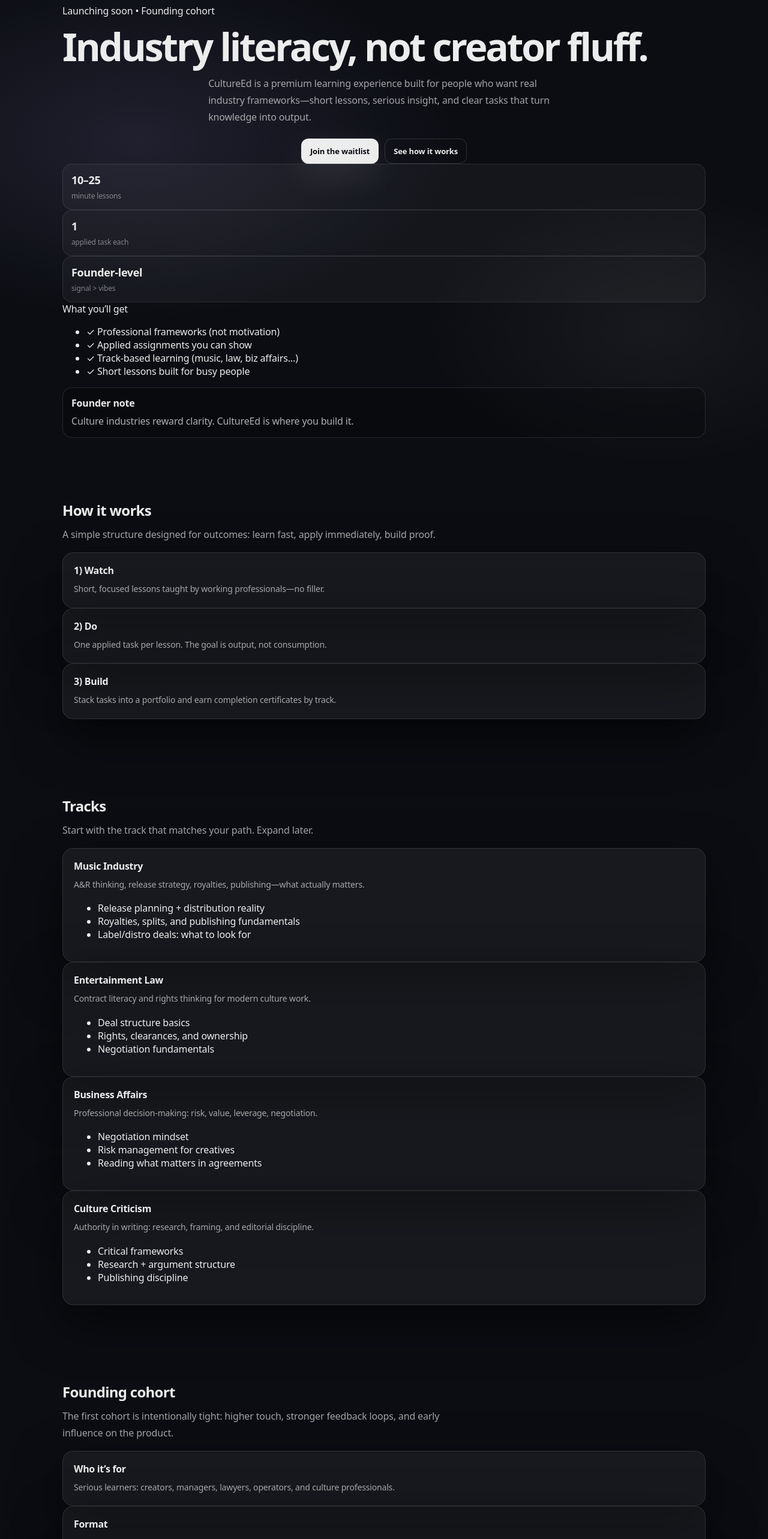
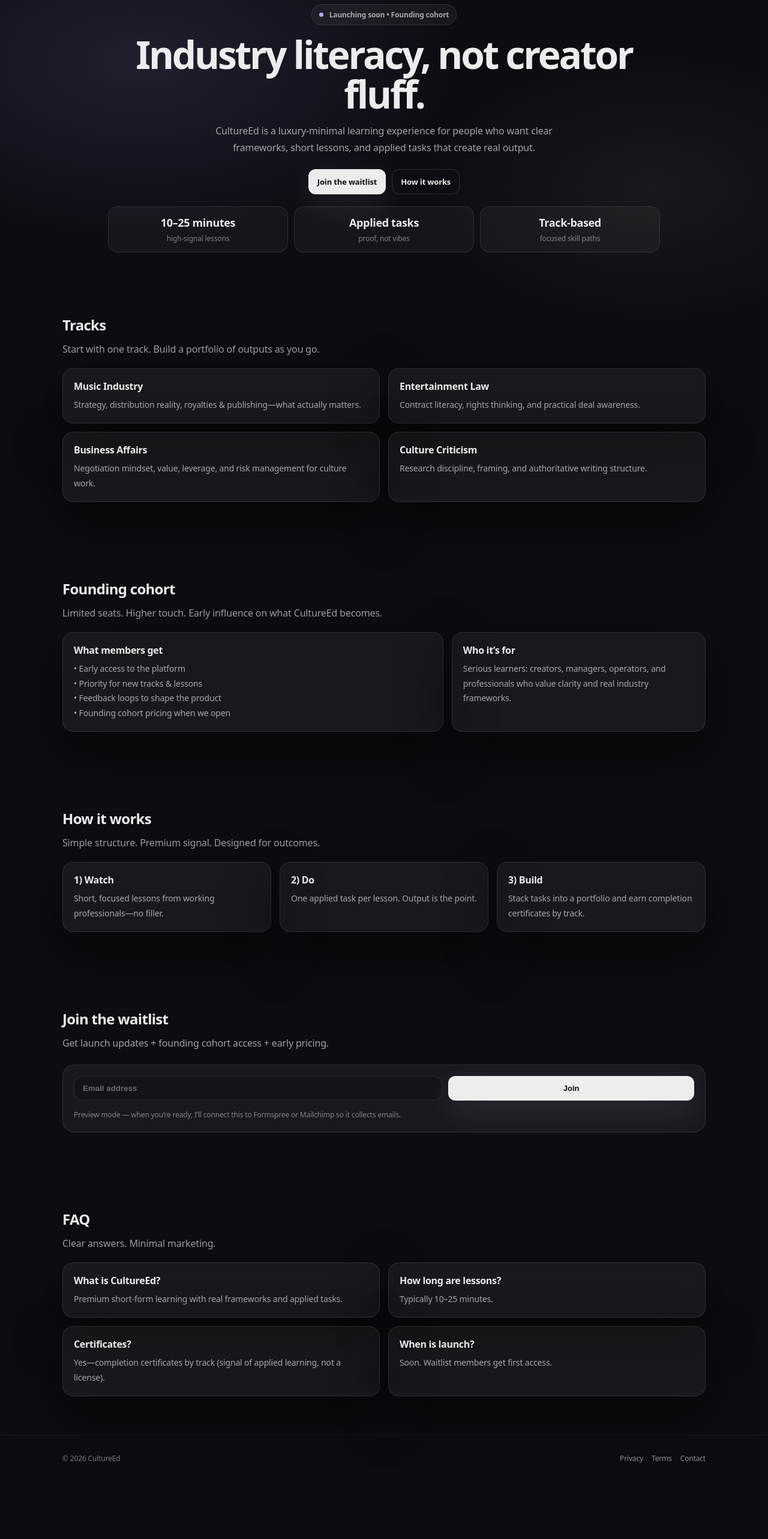
Before and after one commit to sjikeme-maker/cultureed, a Next.js app: page / in a window 1280 px wide. Shown: the part 160-2726 px from the top of the page at 60% size. After the commit the page ends 2630 px from the top, so only its background shows below. Built offline with nearby package versions, Linux system fonts and the light colour scheme.

Commit message:
Update index.js

```diff
--- a/pages/index.js
+++ b/pages/index.js
@@ -6,7 +6,6 @@
         <div className="container navInner">
           <div className="brand">
             <div className="logo" aria-label="CultureEd logo">
-              {/* Put your logo at /public/logo.png. If missing, it will show “CE”. */}
               <img
                 src="/logo.png"
                 alt="CultureEd"
@@ -21,20 +20,15 @@
           </div>
 
           <div className="navLinks">
-            <a href="#how">How it works</a>
             <a href="#tracks">Tracks</a>
             <a href="#cohort">Founding cohort</a>
+            <a href="#how">How it works</a>
             <a href="#faq">FAQ</a>
-            <a href="#waitlist">Waitlist</a>
           </div>
 
           <div className="navCta">
-            <a className="btn btnSecondary" href="#tracks">
-              Explore
-            </a>
-            <a className="btn btnPrimary" href="#waitlist">
-              Join waitlist
-            </a>
+            <a className="btn btnSecondary" href="#tracks">Explore</a>
+            <a className="btn btnPrimary" href="#waitlist">Join waitlist</a>
           </div>
         </div>
       </div>
@@ -42,68 +36,106 @@
       {/* HERO */}
       <section className="hero">
         <div className="container">
-          <div className="heroGrid">
-            <div>
-              <span className="pill">
-                <span className="pillDot" />
+          <div className="heroWrap">
+            <span className="kicker">
+              <span className="dot" />
               Launching soon • Founding cohort
             </span>
 
             <h1 className="h1">Industry literacy, not creator fluff.</h1>
 
             <p className="sub">
-                CultureEd is a premium learning experience built for people who want
-                real industry frameworks—short lessons, serious insight, and clear
-                tasks that turn knowledge into output.
+              CultureEd is a luxury-minimal learning experience for people who want
+              clear frameworks, short lessons, and applied tasks that create real output.
             </p>
 
             <div className="heroCtas">
-                <a className="btn btnPrimary" href="#waitlist">
-                  Join the waitlist
-                </a>
-                <a className="btn btnGhost" href="#how">
-                  See how it works
-                </a>
+              <a className="btn btnPrimary" href="#waitlist">Join the waitlist</a>
+              <a className="btn btnGhost" href="#how">How it works</a>
             </div>
 
-              <div className="kpis">
+            <div className="kpiRow">
               <div className="kpi">
-                  <div className="kpiBig">10–25</div>
-                  <div className="kpiSmall">minute lessons</div>
+                <div className="kpiBig">10–25 minutes</div>
+                <div className="kpiSmall">high-signal lessons</div>
               </div>
               <div className="kpi">
-                  <div className="kpiBig">1</div>
-                  <div className="kpiSmall">applied task each</div>
+                <div className="kpiBig">Applied tasks</div>
+                <div className="kpiSmall">proof, not vibes</div>
               </div>
               <div className="kpi">
-                  <div className="kpiBig">Founder-level</div>
-                  <div className="kpiSmall">signal &gt; vibes</div>
+                <div className="kpiBig">Track-based</div>
+                <div className="kpiSmall">focused skill paths</div>
               </div>
             </div>
           </div>
+        </div>
+      </section>
 
-            <div className="panel">
-              <div className="panelTitle">What you’ll get</div>
-              <ul className="checks">
-                <li>✓ <span>Professional frameworks (not motivation)</span></li>
-                <li>✓ <span>Applied assignments you can show</span></li>
-                <li>✓ <span>Track-based learning (music, law, biz affairs…)</span></li>
-                <li>✓ <span>Short lessons built for busy people</span></li>
-              </ul>
+      {/* TRACKS */}
+      <section id="tracks" className="section">
+        <div className="container">
+          <h2 className="sectionTitle">Tracks</h2>
+          <p className="sectionSub">
+            Start with one track. Build a portfolio of outputs as you go.
+          </p>
 
-              <div
-                style={{
-                  marginTop: 16,
-                  padding: 14,
-                  borderRadius: 16,
-                  border: "1px solid rgba(255,255,255,0.12)",
-                  background: "rgba(0,0,0,0.18)",
-                }}
-              >
-                <div style={{ fontWeight: 900 }}>Founder note</div>
-                <div style={{ marginTop: 6, color: "rgba(255,255,255,0.68)", lineHeight: 1.65 }}>
-                  Culture industries reward clarity. CultureEd is where you build it.
+          <div className="grid grid2" style={{ marginTop: 18 }}>
+            <div className="card">
+              <div className="cardTitle">Music Industry</div>
+              <div className="cardText">
+                Strategy, distribution reality, royalties & publishing—what actually matters.
               </div>
+            </div>
+
+            <div className="card">
+              <div className="cardTitle">Entertainment Law</div>
+              <div className="cardText">
+                Contract literacy, rights thinking, and practical deal awareness.
+              </div>
+            </div>
+
+            <div className="card">
+              <div className="cardTitle">Business Affairs</div>
+              <div className="cardText">
+                Negotiation mindset, value, leverage, and risk management for culture work.
+              </div>
+            </div>
+
+            <div className="card">
+              <div className="cardTitle">Culture Criticism</div>
+              <div className="cardText">
+                Research discipline, framing, and authoritative writing structure.
+              </div>
+            </div>
+          </div>
+        </div>
+      </section>
+
+      {/* FOUNDING COHORT */}
+      <section id="cohort" className="section">
+        <div className="container">
+          <h2 className="sectionTitle">Founding cohort</h2>
+          <p className="sectionSub">
+            Limited seats. Higher touch. Early influence on what CultureEd becomes.
+          </p>
+
+          <div className="split">
+            <div className="card">
+              <div className="cardTitle">What members get</div>
+              <div className="cardText">
+                • Early access to the platform<br />
+                • Priority for new tracks & lessons<br />
+                • Feedback loops to shape the product<br />
+                • Founding cohort pricing when we open
+              </div>
+            </div>
+
+            <div className="card">
+              <div className="cardTitle">Who it’s for</div>
+              <div className="cardText">
+                Serious learners: creators, managers, operators, and professionals who value
+                clarity and real industry frameworks.
               </div>
             </div>
           </div>
@@ -115,20 +147,20 @@
         <div className="container">
           <h2 className="sectionTitle">How it works</h2>
           <p className="sectionSub">
-            A simple structure designed for outcomes: learn fast, apply immediately, build proof.
+            Simple structure. Premium signal. Designed for outcomes.
           </p>
 
-          <div className="grid3">
+          <div className="grid grid3" style={{ marginTop: 18 }}>
             <div className="card">
               <div className="cardTitle">1) Watch</div>
               <div className="cardText">
-                Short, focused lessons taught by working professionals—no filler.
+                Short, focused lessons from working professionals—no filler.
               </div>
             </div>
             <div className="card">
               <div className="cardTitle">2) Do</div>
               <div className="cardText">
-                One applied task per lesson. The goal is output, not consumption.
+                One applied task per lesson. Output is the point.
               </div>
             </div>
             <div className="card">
@@ -141,120 +173,22 @@
         </div>
       </section>
 
-      {/* TRACKS */}
-      <section id="tracks" className="section">
-        <div className="container">
-          <h2 className="sectionTitle">Tracks</h2>
-          <p className="sectionSub">
-            Start with the track that matches your path. Expand later.
-          </p>
-
-          <div className="grid2">
-            <div className="card">
-              <div className="cardTitle">Music Industry</div>
-              <div className="cardText">
-                A&amp;R thinking, release strategy, royalties, publishing—what actually matters.
-              </div>
-              <ul className="bullets">
-                <li>Release planning + distribution reality</li>
-                <li>Royalties, splits, and publishing fundamentals</li>
-                <li>Label/distro deals: what to look for</li>
-              </ul>
-            </div>
-
-            <div className="card">
-              <div className="cardTitle">Entertainment Law</div>
-              <div className="cardText">
-                Contract literacy and rights thinking for modern culture work.
-              </div>
-              <ul className="bullets">
-                <li>Deal structure basics</li>
-                <li>Rights, clearances, and ownership</li>
-                <li>Negotiation fundamentals</li>
-              </ul>
-            </div>
-
-            <div className="card">
-              <div className="cardTitle">Business Affairs</div>
-              <div className="cardText">
-                Professional decision-making: risk, value, leverage, negotiation.
-              </div>
-              <ul className="bullets">
-                <li>Negotiation mindset</li>
-                <li>Risk management for creatives</li>
-                <li>Reading what matters in agreements</li>
-              </ul>
-            </div>
-
-            <div className="card">
-              <div className="cardTitle">Culture Criticism</div>
-              <div className="cardText">
-                Authority in writing: research, framing, and editorial discipline.
-              </div>
-              <ul className="bullets">
-                <li>Critical frameworks</li>
-                <li>Research + argument structure</li>
-                <li>Publishing discipline</li>
-              </ul>
-            </div>
-          </div>
-        </div>
-      </section>
-
-      {/* FOUNDING COHORT */}
-      <section id="cohort" className="section">
-        <div className="container">
-          <h2 className="sectionTitle">Founding cohort</h2>
-          <p className="sectionSub">
-            The first cohort is intentionally tight: higher touch, stronger feedback loops, and early influence on the product.
-          </p>
-
-          <div className="grid3">
-            <div className="card">
-              <div className="cardTitle">Who it’s for</div>
-              <div className="cardText">
-                Serious learners: creators, managers, lawyers, operators, and culture professionals.
-              </div>
-            </div>
-            <div className="card">
-              <div className="cardTitle">Format</div>
-              <div className="cardText">
-                Short lessons + applied tasks + optional community review.
-              </div>
-            </div>
-            <div className="card">
-              <div className="cardTitle">Priority access</div>
-              <div className="cardText">
-                Waitlist members get first access + early pricing when we open.
-              </div>
-            </div>
-          </div>
-        </div>
-      </section>
-
       {/* WAITLIST */}
       <section id="waitlist" className="section">
         <div className="container">
+          <h2 className="sectionTitle">Join the waitlist</h2>
+          <p className="sectionSub">
+            Get launch updates + founding cohort access + early pricing.
+          </p>
+
           <div className="ctaBand">
-            <div>
-              <h2 className="sectionTitle" style={{ margin: 0 }}>
-                Join the waitlist
-              </h2>
-              <p className="sectionSub" style={{ marginBottom: 0 }}>
-                Get launch updates, founding cohort access, and early pricing.
-              </p>
-            </div>
-
-            {/* Preview-mode form (doesn't submit anywhere yet). */}
             <form className="formRow" onSubmit={(e) => e.preventDefault()}>
               <input className="input" type="email" placeholder="Email address" required />
-              <button className="btn btnPrimary" type="submit">
-                Join
-              </button>
+              <button className="btn btnPrimary" type="submit">Join</button>
             </form>
 
-            <div style={{ color: "rgba(255,255,255,0.55)", fontSize: 12, lineHeight: 1.6 }}>
-              This form is currently “preview mode.” When you’re ready, I’ll connect it to Formspree or Mailchimp so it collects emails.
+            <div style={{ color: "rgba(255,255,255,0.46)", fontSize: 12, lineHeight: 1.6 }}>
+              Preview mode — when you’re ready, I’ll connect this to Formspree or Mailchimp so it collects emails.
             </div>
           </div>
         </div>
@@ -264,31 +198,31 @@
       <section id="faq" className="section">
         <div className="container">
           <h2 className="sectionTitle">FAQ</h2>
-          <p className="sectionSub">Clear answers. No marketing fog.</p>
+          <p className="sectionSub">Clear answers. Minimal marketing.</p>
 
-          <div className="grid2">
+          <div className="grid grid2" style={{ marginTop: 18 }}>
             <div className="card">
               <div className="cardTitle">What is CultureEd?</div>
               <div className="cardText">
-                Premium, short-form learning from working professionals across culture industries, built around real tasks.
+                Premium short-form learning with real frameworks and applied tasks.
               </div>
             </div>
             <div className="card">
               <div className="cardTitle">How long are lessons?</div>
               <div className="cardText">
-                Typically 10–25 minutes, designed to fit real schedules.
+                Typically 10–25 minutes.
               </div>
             </div>
             <div className="card">
-              <div className="cardTitle">Will you offer certificates?</div>
+              <div className="cardTitle">Certificates?</div>
               <div className="cardText">
-                Yes—completion certificates by track (signals applied learning, not a license).
+                Yes—completion certificates by track (signal of applied learning, not a license).
               </div>
             </div>
             <div className="card">
-              <div className="cardTitle">When are you launching?</div>
+              <div className="cardTitle">When is launch?</div>
               <div className="cardText">
-                Soon. Join the waitlist and you’ll be notified when the founding cohort opens.
+                Soon. Waitlist members get first access.
               </div>
             </div>
           </div>
@@ -297,26 +231,12 @@
 
       {/* FOOTER */}
       <footer className="footer">
-        <div
-          className="container"
-          style={{
-            display: "flex",
-            justifyContent: "space-between",
-            gap: 14,
-            flexWrap: "wrap",
-          }}
-        >
+        <div className="container" style={{ display: "flex", justifyContent: "space-between", gap: 14, flexWrap: "wrap" }}>
           <div>© {new Date().getFullYear()} CultureEd</div>
-          <div style={{ display: "flex", gap: 16 }}>
-            <a href="#" style={{ color: "rgba(255,255,255,0.70)" }}>
-              Privacy
-            </a>
-            <a href="#" style={{ color: "rgba(255,255,255,0.70)" }}>
-              Terms
-            </a>
-            <a href="#" style={{ color: "rgba(255,255,255,0.70)" }}>
-              Contact
-            </a>
+          <div style={{ display: "flex", gap: 14 }}>
+            <a href="#" style={{ color: "rgba(255,255,255,0.55)" }}>Privacy</a>
+            <a href="#" style={{ color: "rgba(255,255,255,0.55)" }}>Terms</a>
+            <a href="#" style={{ color: "rgba(255,255,255,0.55)" }}>Contact</a>
           </div>
         </div>
       </footer>
```
Lines whose indentation alone changed are shown as unchanged.
